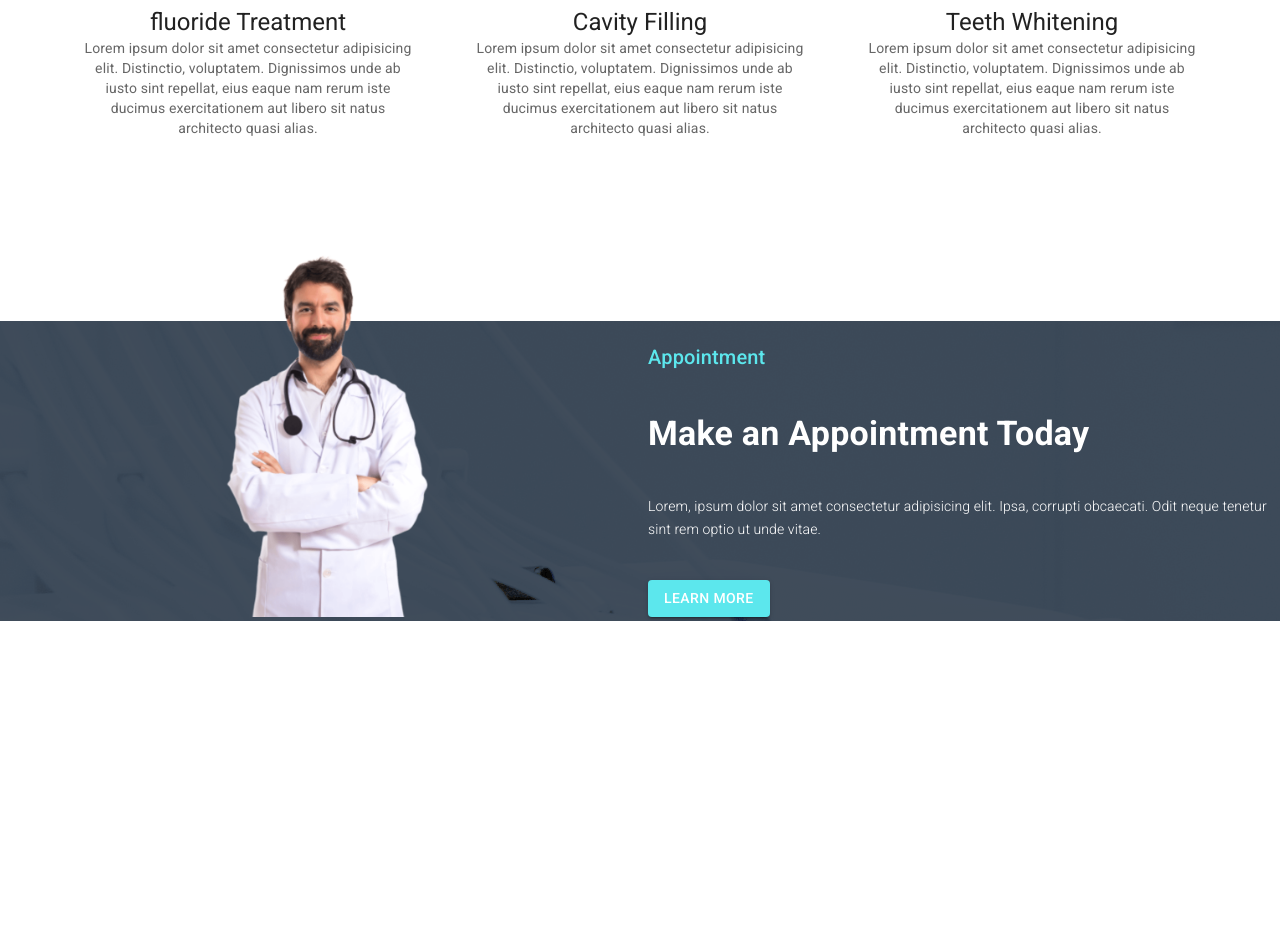
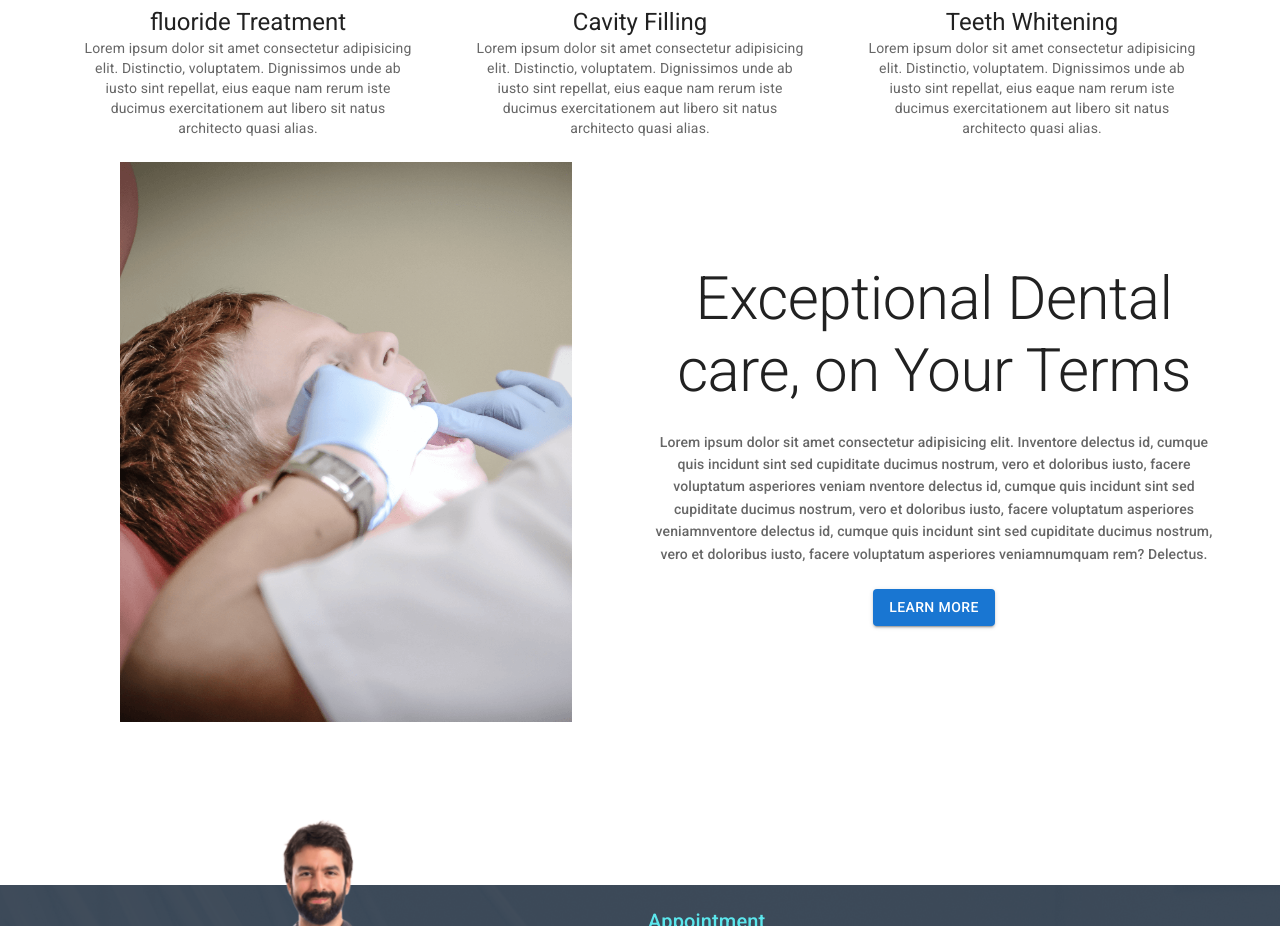
Before and after one commit to TanvirHNur/D, a React (Create React App) app: page / in a window 1280 px wide. Shown: the part 660-1586 px from the top of the page. Before the commit the page ends 1281 px from the top, so only its background shows below. Built offline with nearby package versions, Linux system fonts and the light colour scheme.

Commit message:
adding feature

```diff
--- /dev/null
+++ b/src/Pages/Home/Feature/Feature.js
@@ -0,0 +1,26 @@
+import React from 'react';
+import Box from '@mui/material/Box';
+import Paper from '@mui/material/Paper';
+import Grid from '@mui/material/Grid';
+import treatment from '../../../images/treatment.png'
+import { Button, Container, Typography } from '@mui/material';
+
+const Feature = () => {
+    return (
+        <Container>
+            <Grid container spacing={3} sx={{ alignItems: 'center' }}>
+        <Grid item xs={12} md={6} >
+            <img src={treatment} style={{width: '80%', height: '70vh'}} alt="" />
+        </Grid>
+        <Grid item xs={12} md={6}>
+        <Typography variant="h2" sx={{color: 'text.primary' , mb: 3}}> Exceptional Dental care, on Your Terms</Typography>
+        <Typography variant="h6" sx={{color: 'text.secondary' , mb: 3, fontSize: '14px'}}> Lorem ipsum dolor sit amet consectetur adipisicing elit. Inventore delectus id, cumque quis incidunt sint sed cupiditate ducimus nostrum, vero et doloribus iusto, facere voluptatum asperiores veniam nventore delectus id, cumque quis incidunt sint sed cupiditate ducimus nostrum, vero et doloribus iusto, facere voluptatum asperiores veniamnventore delectus id, cumque quis incidunt sint sed cupiditate ducimus nostrum, vero et doloribus iusto, facere voluptatum asperiores veniamnumquam rem? Delectus. </Typography>
+        <Button variant="contained">Learn More</Button>
+        </Grid>
+
+      </Grid>
+        </Container>
+    );
+};
+
+export default Feature;
--- a/src/Pages/Home/Home/Home.js
+++ b/src/Pages/Home/Home/Home.js
@@ -2,6 +2,7 @@ import React from 'react';
 import Navigation from '../../Shared/Navigation/Navigation';
 import AppointmenBanner from '../AppointmenBanner/AppointmenBanner';
 import Banner from '../Banner/Banner';
+import Feature from '../Feature/Feature';
 import Services from '../Services/Services';
 
 const Home = () => {
@@ -10,6 +11,7 @@ const Home = () => {
             <Navigation></Navigation>
             <Banner/>
             <Services></Services>
+            <Feature/>
             <AppointmenBanner></AppointmenBanner>
         </div>
     );
```
